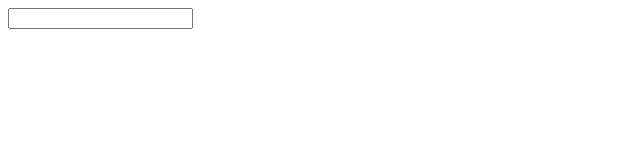
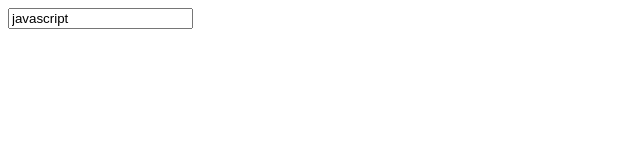
Before and after one commit to SOUROVSARKERTEC12/React, a React (Create React App) app: page / in a window 1280 px wide. Shown: the top 160 px of the page, without its empty margins (0-640 px from the left). Built offline with nearby package versions, Linux system fonts and the light colour scheme.

Commit message:
From Controlled

```diff
--- a/src/App.js
+++ b/src/App.js
@@ -1,4 +1,4 @@
-import ClockList from './components/ClockList';
+
 import React from 'react';
 import Form from './components/Form';
 
--- a/src/components/Form.js
+++ b/src/components/Form.js
@@ -1,11 +1,22 @@
 import React from 'react';
 
 export default class Form extends React.Component {
+    state = {
+        title: 'javascript'
+    };
+
+    handleChange =(e)=>{
+        console.log(e.target.value)
+        this.setState(
+            {title: e.target.value}
+        )
+    }
     render(){
+        const {title} = this.state
         return(
             <div>
                 <form>
-                    <input type="text"/>
+                    <input type="text" placeholder="Enter Title" value={title} onChange={this.handleChange}/>
                 </form>
             </div>
         )
```
